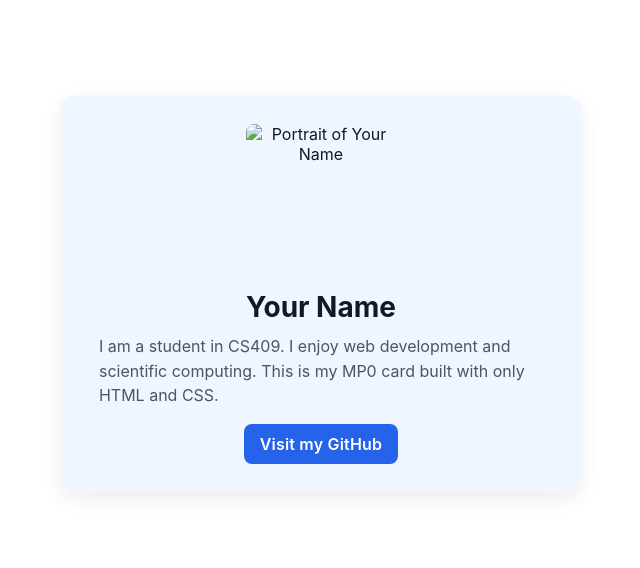
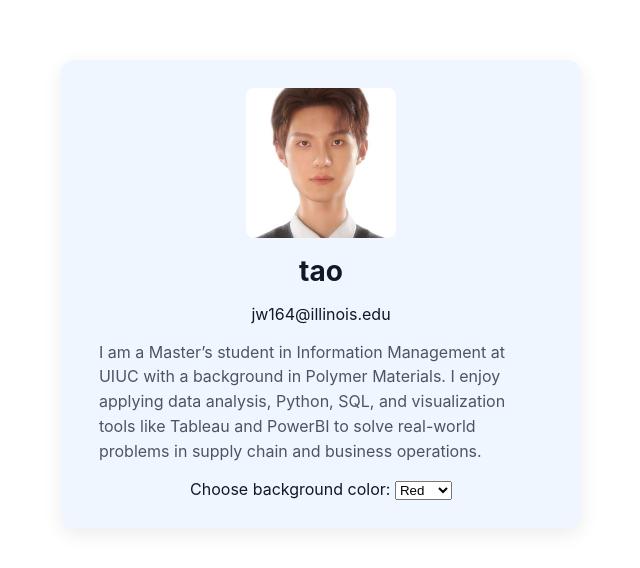
Before and after one commit to jw164/mp0, a plain HTML site: page index.html in a window 1280 px wide. Shown: the part 106-674 px from the top of the page, without its empty margins (319-959 px from the left). Drawn offline with Linux system fonts and the light colour scheme.

Commit message:
Update index.html

```diff
--- a/index.html
+++ b/index.html
@@ -9,25 +9,46 @@
 <body>
   <main class="page">
     <section class="card" role="region" aria-labelledby="name">
-      <!-- 图片 150×150，水平居中 -->
+
       <img
         class="avatar"
-        src="./images/profile.jpg"
+        src="./profile.jpg"
         alt="Portrait of Your Name"
         width="150" height="150"
       />
-      <!-- 标题 -->
-      <h1 id="name">Your Name</h1>
-      <!-- 简介：可左对齐或居中，这里左对齐 -->
+
+      <h1 id="name">tao</h1>
+
+      <p class="email">jw164@illinois.edu</p >
+
       <p class="bio">
-        I am a student in CS409. I enjoy web development and scientific computing.
-        This is my MP0 card built with only HTML and CSS.
-      </p>
-      <!-- 链接：水平居中 -->
-      <a class="link" href="https://github.com/" target="_blank" rel="noopener noreferrer">
-        Visit my GitHub
-      </a>
+      I am a Master’s student in Information Management at UIUC with a background in Polymer Materials. I enjoy applying data analysis, Python, SQL, and visualization tools like Tableau and PowerBI to solve real-world problems in supply chain and business operations.
+      </p >
+
+
+      <label for="colorSelect">Choose background color: </label>
+      <select id="colorSelect">
+        <option value="red">Red</option>
+        <option value="blue">Blue</option>
+        <option value="white">White</option>
+      </select>
     </section>
   </main>
+
+  <script>
+
+    const card = document.querySelector(".card");
+    const select = document.getElementById("colorSelect");
+
+    select.addEventListener("change", function () {
+      card.style.backgroundColor = this.value;
+
+      if (this.value === "white") {
+        card.style.color = "black";
+      } else {
+        card.style.color = "white";
+      }
+    });
+  </script>
 </body>
 </html>
```
